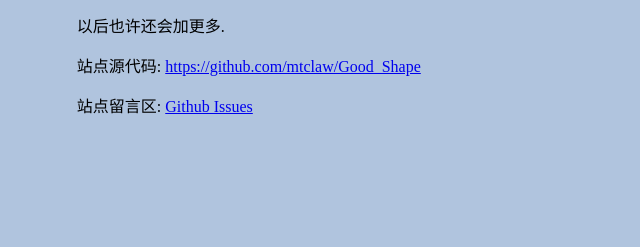
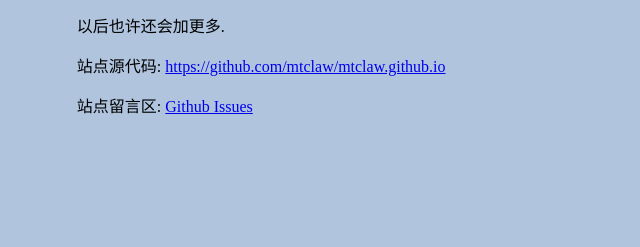
Before and after one commit to mtclaw/mtclaw.github.io, a plain HTML site: page docs/index.html in a window 1280 px wide. Shown: the part 475-722 px from the top of the page, 0-640 px from the left. Drawn offline with Linux system fonts and the light colour scheme.

Commit message:
fix broken link in index.html

```diff
--- a/docs/index.html
+++ b/docs/index.html
@@ -57,7 +57,7 @@
        * @Author: mtclaw kagamicannery@outlook.com
        * @Date: 2026-08-22 16:50:01
        * @LastEditors: mtclaw kagamicannery@outlook.com
-       * @LastEditTime: 2026-08-22 17:19:25
+       * @LastEditTime: 2026-08-23 02:40:17
       -->
       <h1 id="首页">首页</h1>
       <h2 id="关于本站">关于本站</h2>
@@ -69,9 +69,9 @@
       </ul>
       <p>以后也许还会加更多.</p>
       <p>站点源代码: <a
-      href="https://github.com/mtclaw/Good_Shape">https://github.com/mtclaw/Good_Shape</a></p>
+      href="https://github.com/mtclaw/mtclaw.github.io">https://github.com/mtclaw/mtclaw.github.io</a></p>
       <p>站点留言区: <a
-      href="https://github.com/mtclaw/Good_Shape/issues">Github
+      href="https://github.com/mtclaw/mtclaw.github.io/issues">Github
       Issues</a></p>
     </div>
   </div>
```
